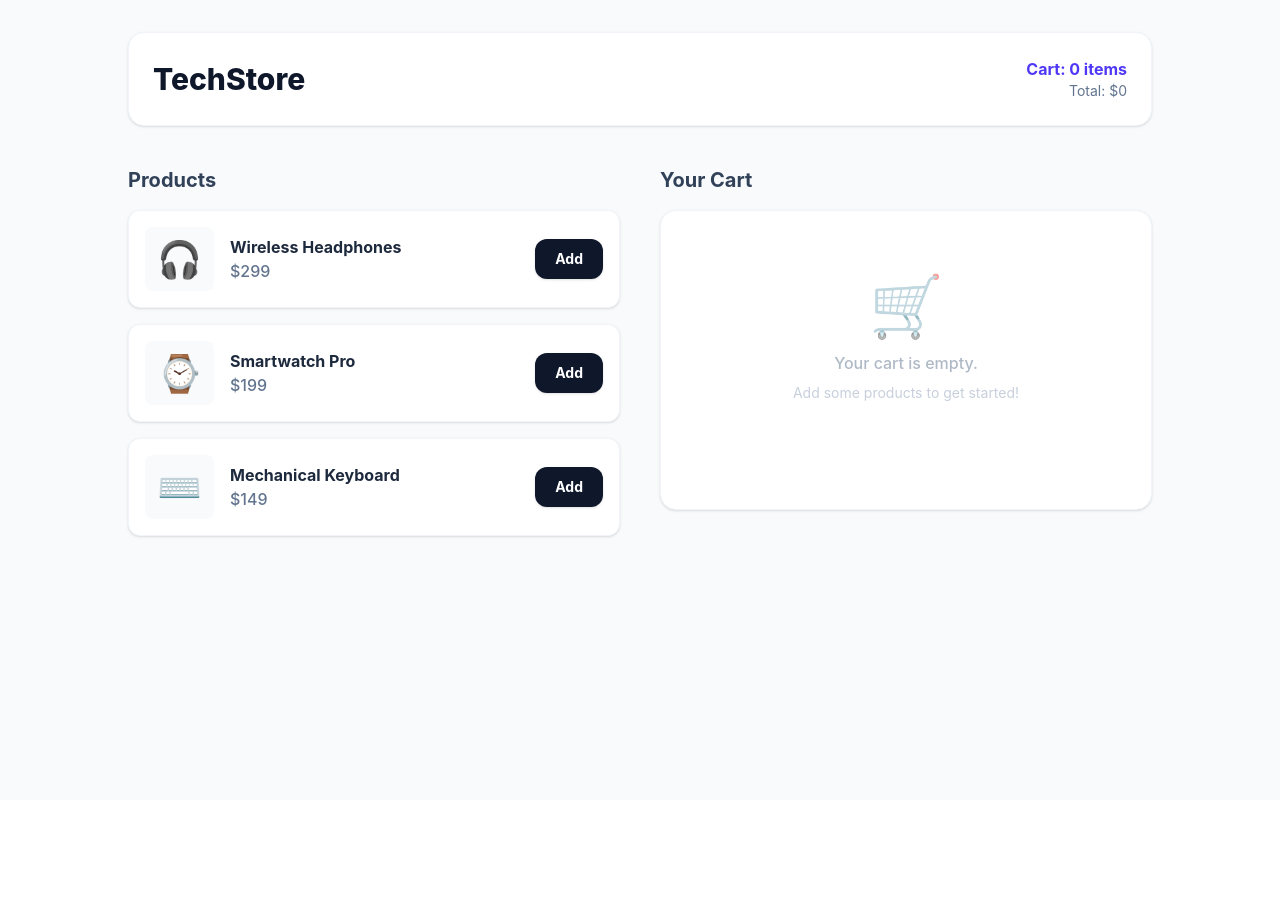
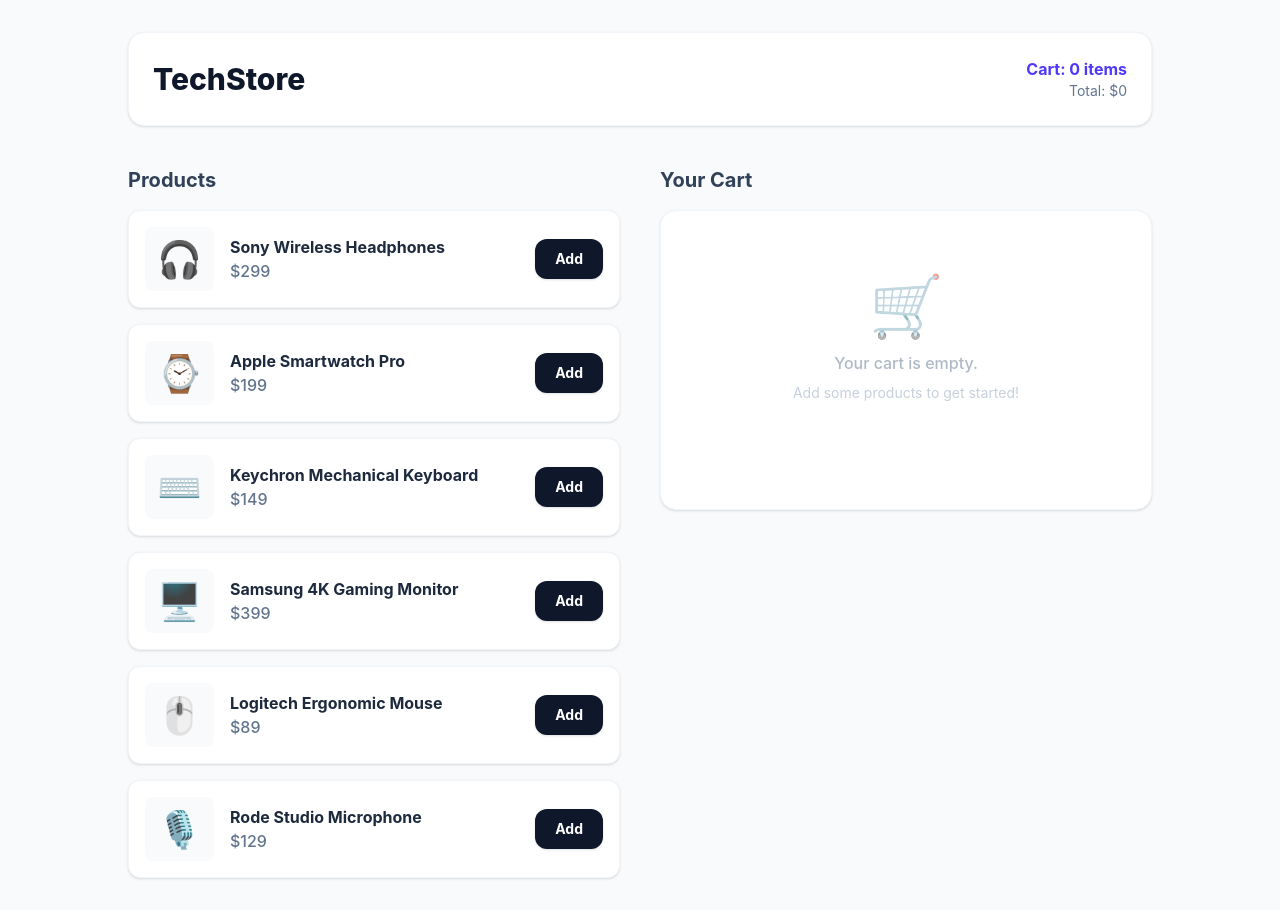
Before and after one commit to Vitesh-WebDeveloper/tech-store, a React (Vite) app: page / in a window 1280 px wide. Before the commit the page ends 800 px from the top, so only its background shows below. Built offline with nearby package versions, Linux system fonts and the light colour scheme.

Commit message:
feat: added full product catalog and formatted README

```diff
--- a/src/App.jsx
+++ b/src/App.jsx
@@ -3,9 +3,12 @@
 
 // 2. This is our fake database. It's just a simple array of objects.
 const MOCK_PRODUCTS = [
-  { id: 1, name: "Wireless Headphones", price: 299, image: "🎧" },
-  { id: 2, name: "Smartwatch Pro", price: 199, image: "⌚" },
-  { id: 3, name: "Mechanical Keyboard", price: 149, image: "⌨️" }
+  { id: 1, name: "Sony Wireless Headphones", price: 299, image: "🎧" },
+  { id: 2, name: "Apple Smartwatch Pro", price: 199, image: "⌚" },
+  { id: 3, name: "Keychron Mechanical Keyboard", price: 149, image: "⌨️" },
+  { id: 4, name: "Samsung 4K Gaming Monitor", price: 399, image: "🖥️" },
+  { id: 5, name: "Logitech Ergonomic Mouse", price: 89, image: "🖱️" },
+  { id: 6, name: "Rode Studio Microphone", price: 129, image: "🎙️" }
 ];
 
 function App() {
```
Also changed, not shown: 1 other file (tests, documents, lock files or other folders).
